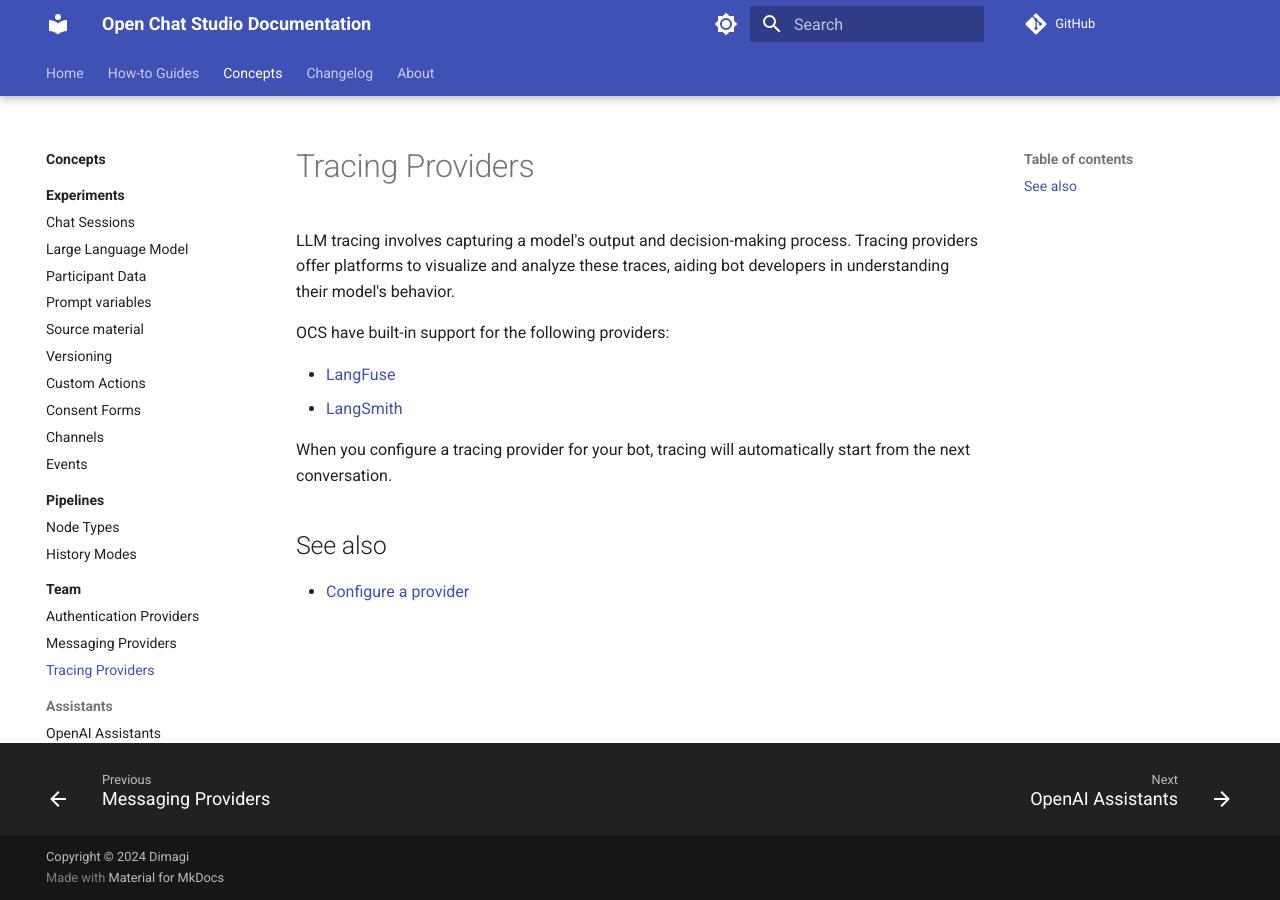
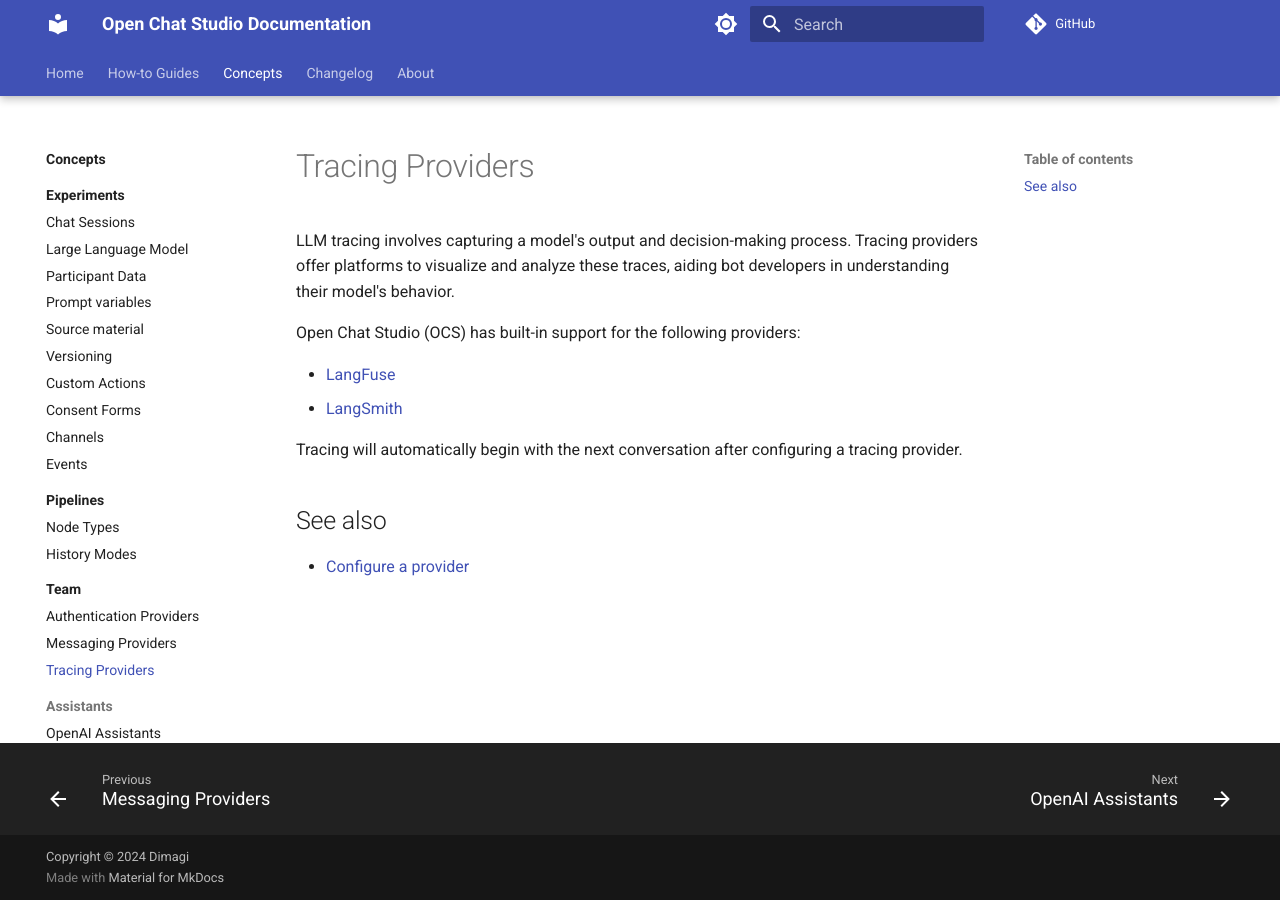
Before and after one commit to dimagi/open-chat-studio-docs, an MkDocs documentation site: the page built from docs/concepts/tracing_providers.md, in a window 1280 px wide. Built offline with MkDocs 1.6.1 and Material for MkDocs 9.7.7, drawn with Linux system fonts in a browser that asks for light colours; a script that is not in the unit is left out; comment, search, counter and statistics services are not loaded.

Commit message:
Apply suggestions

```diff
--- a/docs/concepts/tracing_providers.md
+++ b/docs/concepts/tracing_providers.md
@@ -2,13 +2,13 @@
 
 LLM tracing involves capturing a model's output and decision-making process. Tracing providers offer platforms to visualize and analyze these traces, aiding bot developers in understanding their model's behavior.
 
-OCS have built-in support for the following providers:
+Open Chat Studio (OCS) has built-in support for the following providers:
 
 - [LangFuse](langfuse)
 - [LangSmith](langsmith)
 
 
-When you configure a tracing provider for your bot, tracing will automatically start from the next conversation.
+Tracing will automatically begin with the next conversation after configuring a tracing provider.
 
 ## See also
 - [Configure a provider](../how-to/configure_providers.md)
```
